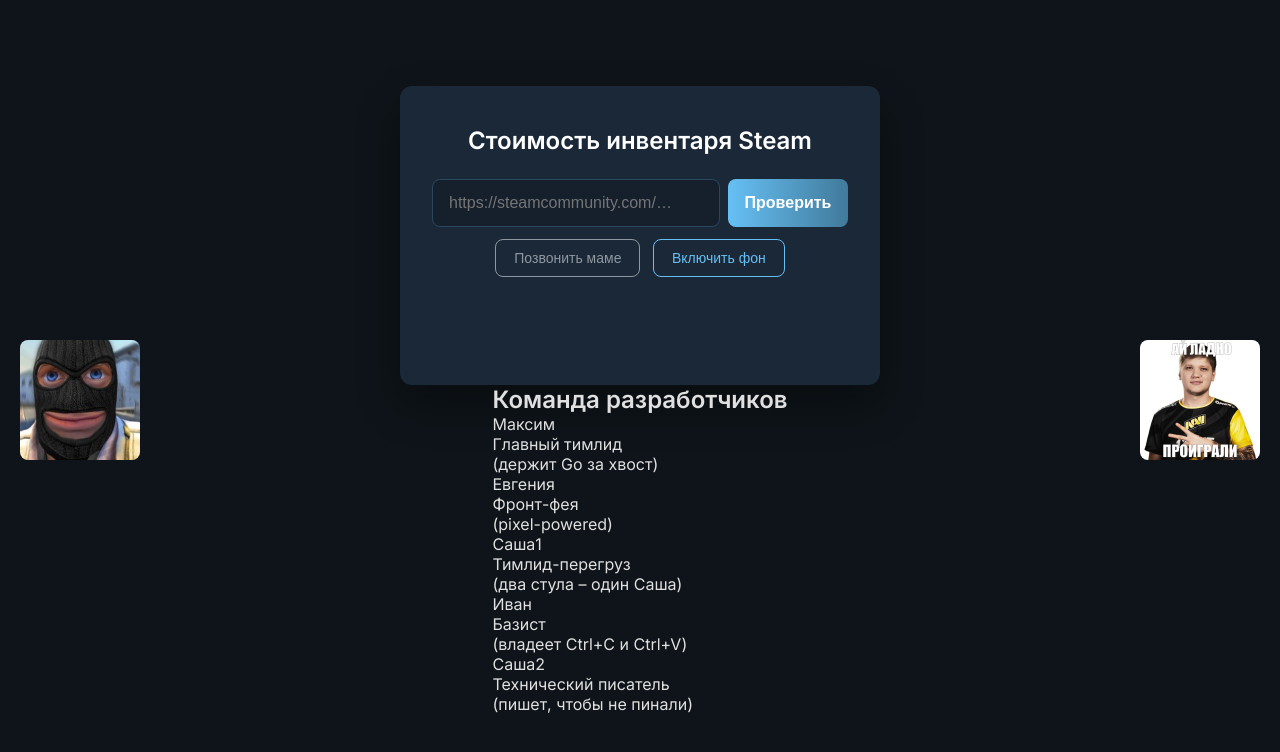
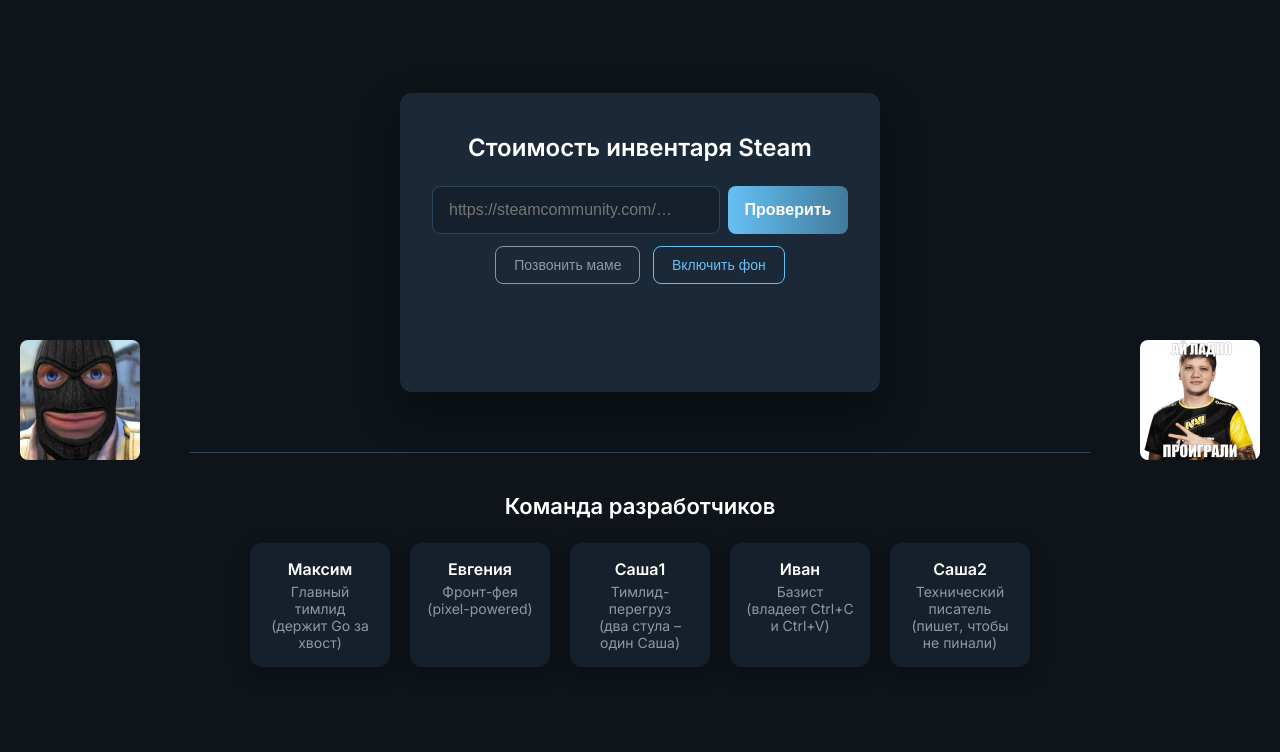
Before and after one commit to savoya19/steam-site, a plain HTML site: page index.html in a window 1280 px wide. Drawn offline with Linux system fonts and the light colour scheme.

Commit message:
Update index.html

```diff
--- a/index.html
+++ b/index.html
@@ -58,6 +58,15 @@
 
     #totem{margin-top:20px;font-size:18px;font-weight:600;animation:slideUp 0.6s ease-out}
     @keyframes slideUp{from{opacity:0;transform:translateY(20px)}to{opacity:1;transform:translateY(0)}}
+
+    /* ===== КРАСИВЫЕ КАРТОЧКИ РАЗРАБОВ ===== */
+    .team{margin-top:60px;padding:40px 20px;width:100%;max-width:900px;text-align:center;border-top:1px solid #2a475e}
+    .team h2{margin-bottom:24px;font-size:22px;color:#fff}
+    .team-grid{display:flex;gap:20px;justify-content:center;flex-wrap:wrap}
+    .member{background:#16202d;border-radius:12px;padding:16px;width:140px;box-shadow:0 8px 20px rgba(0,0,0,.25);transition:transform .2s,box-shadow .2s}
+    .member:hover{transform:translateY(-4px);box-shadow:0 12px 30px rgba(0,0,0,.4)}
+    .member .name{font-weight:600;color:#fff;font-size:16px}
+    .member .role{font-size:14px;color:#8f98a0;margin-top:4px}
   </style>
 </head>
 
@@ -88,15 +97,30 @@
     <div id="totem"></div>
   </div>
 
-  <!-- ========== КОМАНДА (без фоток сверху) ========== -->
+  <!-- ===== КРАСИВЫЕ КАРТОЧКИ РАЗРАБОВ ===== -->
   <section class="team">
     <h2>Команда разработчиков</h2>
     <div class="team-grid">
-      <div class="member"><p class="name">Максим</p><p class="role">Главный тимлид<br>(держит Go за хвост)</p></div>
-      <div class="member"><p class="name">Евгения</p><p class="role">Фронт-фея<br>(pixel-powered)</p></div>
-      <div class="member"><p class="name">Саша1</p><p class="role">Тимлид-перегруз<br>(два стула – один Саша)</p></div>
-      <div class="member"><p class="name">Иван</p><p class="role">Базист<br>(владеет Ctrl+C и Ctrl+V)</p></div>
-      <div class="member"><p class="name">Саша2</p><p class="role">Технический писатель<br>(пишет, чтобы не пинали)</p></div>
+      <div class="member">
+        <p class="name">Максим</p>
+        <p class="role">Главный тимлид<br>(держит Go за хвост)</p>
+      </div>
+      <div class="member">
+        <p class="name">Евгения</p>
+        <p class="role">Фронт-фея<br>(pixel-powered)</p>
+      </div>
+      <div class="member">
+        <p class="name">Саша1</p>
+        <p class="role">Тимлид-перегруз<br>(два стула – один Саша)</p>
+      </div>
+      <div class="member">
+        <p class="name">Иван</p>
+        <p class="role">Базист<br>(владеет Ctrl+C и Ctrl+V)</p>
+      </div>
+      <div class="member">
+        <p class="name">Саша2</p>
+        <p class="role">Технический писатель<br>(пишет, чтобы не пинали)</p>
+      </div>
     </div>
   </section>
 
@@ -165,7 +189,6 @@
     }
     function show(msg,cls){
       out.innerHTML = `<span class="${cls}">${msg}</span>`;
-      // анимация цифр
       const span = out.querySelector('span');
       if(span && cls==='success'){
         span.style.transform='translateY(-4px)';
```
